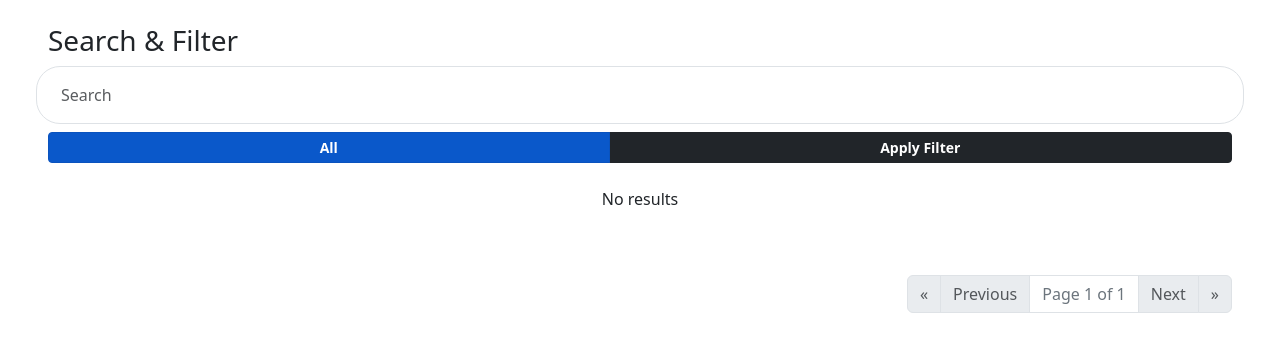
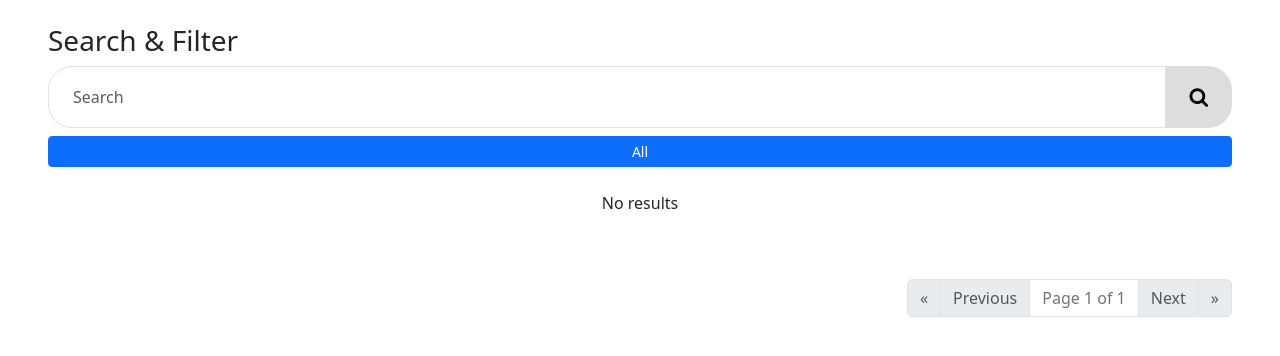
Before and after one commit to alexdivadi/ecommerce-site, a Django app: page / in a window 1280 px wide. Shown: the part 98-454 px from the top of the page. Run offline with Django 4.2, Linux system fonts and the light colour scheme; data that the repository does not hold is empty.

Commit message:
Update filter to apply on click

```diff
--- a/product/static/css/stylesheet.css
+++ b/product/static/css/stylesheet.css
@@ -39,9 +39,29 @@ body {
     color: #333;
 }
 
-.searchbar {
-    margin-inline-end: auto;
+.search-container {
+    position: relative;
+    width: 100%;
+}
+
+.search-container .searchbar {
     margin-bottom: 0.5rem;
     padding: 16px 24px;
     border-radius: 24px;
 }
+
+.search-container button {
+    float: right;
+    padding: 16px 24px;
+    border-radius: 24px;
+    margin-inline-end: auto;
+    margin-bottom: 0.5rem;
+    background: #ddd;
+    font-size: 20px;
+    border: none;
+    cursor: pointer;
+}
+
+.search-container button:hover {
+    background: #ccc;
+}
--- a/product/templates/product/index.html
+++ b/product/templates/product/index.html
@@ -12,6 +12,8 @@
     <!-- Bootstrap script -->
     <link href="https://cdn.jsdelivr.net/npm/bootstrap@5.3.3/dist/css/bootstrap.min.css" rel="stylesheet">
     <script src="https://cdn.jsdelivr.net/npm/bootstrap@5.3.3/dist/js/bootstrap.bundle.min.js"></script>
+    <!-- FontAwesome Icons -->
+    <link rel="stylesheet" href="https://cdnjs.cloudflare.com/ajax/libs/font-awesome/4.7.0/css/font-awesome.min.css">
     <link href="{% static 'css/stylesheet.css' %}" rel="stylesheet">
 </head>
 
@@ -48,37 +50,35 @@
     </nav>
 
     <!-- Search and Filter Form Section -->
-    <form action="" method="get">
     <div class="col py-4 px-5">
         <h3>Search & Filter</h3>
         <div class="row justify-content-center">
-                <input class="form-control searchbar" type="text" name="search" placeholder="Search">
-                <div class="btn-group flex-wrap btn-group-sm btn-group-toggle" data-toggle="buttons" checked>
-                    <input type="radio" class="btn-check" name="filter" id="filter-all" value="0" autocomplete="off"
-                        checked>
-                    <label class="btn btn-primary" for="filter-all" active>All</label>
+            <form action="" class="d-flex search-container" method="get">
+                <div class="input-group">
+                    <input class="form-control flex-1 searchbar" type="text" name="search" placeholder="Search">
+                    <input type="hidden" name="filter" value="{{selected_cat}}">
+                    <button type="submit"><i class="fa fa-search"></i></button>
+                </div>
+            </form>
+            <div class="btn-group flex-wrap btn-group-sm">
+                <a href="?" class="btn btn-primary">All</a>
 
                 <!-- Loop over available categories to generate radio buttons for each -->
                 {% for category in categories %}
                 {% if selected_cat == category.id %}
-                    <input type="radio" class="btn-check" name="filter" id="filter-{{category.id}}"
-                        value="{{category.id}}" autocomplete="off" checked>
-                    <label class="btn btn-primary" for="filter-{{category.id}}" active>
+                <a class="btn btn-primary active" href="javascript:void(0)">
                     {{category.name}}
-                    </label>
+                </a>
                 {% else %}
-                    <input type="radio" class="btn-check" name="filter" id="filter-{{category.id}}"
-                        value="{{category.id}}" autocomplete="off">
-                    <label class="btn btn-primary" for="filter-{{category.id}}">
+                <a class="btn btn-primary" href="?filter={{ category.id }}">
                     {{category.name}}
-                    </label>
+                </a>
                 {% endif %}
                 {% endfor %}
-                    <input type="submit" class="btn btn-dark apply-btn" value="Apply Filter">
+
             </div>
         </div>
     </div>
-    </form>
 
     <!-- Product Listing Section -->
     <div class="row justify-content-center align-items-stretch">
@@ -105,8 +105,9 @@
         <ul class="pagination">
             <!-- Previous page link (disabled if on the first page) -->
             {% if page_obj.has_previous %}
-            <li class="page-item"><a class="page-link" href="?page=1">&laquo;</a></li>
-            <li class="page-item"><a class="page-link" href="?page={{ page_obj.previous_page_number }}">Previous</a>
+            <li class="page-item"><a class="page-link" href="?filter={{ selected_cat }}&page=1">&laquo;</a></li>
+            <li class="page-item"><a class="page-link"
+                    href="?filter={{ selected_cat }}&page={{ page_obj.previous_page_number }}">Previous</a>
             </li>
             {% else %}
             <li class="page-item disabled"><a class="page-link" href="#">&laquo;</a></li>
@@ -119,8 +120,10 @@
             </li>
             <!-- Next page link (disabled if on the last page) -->
             {% if page_obj.has_next %}
-            <li class="page-item"><a class="page-link" href="?page={{ page_obj.next_page_number }}">Next</a></li>
-            <li class="page-item"><a class="page-link" href="?page={{ page_obj.paginator.num_pages }}">&raquo;</a></li>
+            <li class="page-item"><a class="page-link"
+                    href="?filter={{ selected_cat }}&page={{ page_obj.next_page_number }}">Next</a></li>
+            <li class="page-item"><a class="page-link"
+                    href="?filter={{ selected_cat }}&page={{ page_obj.paginator.num_pages }}">&raquo;</a></li>
             {% else %}
             <li class="page-item disabled"><a class="page-link" href="#">Next</a></li>
             <li class="page-item disabled"><a class="page-link" href="#">&raquo;</a></li>
```
Also changed, not shown: README.md. Lines whose indentation alone changed are shown as unchanged.
